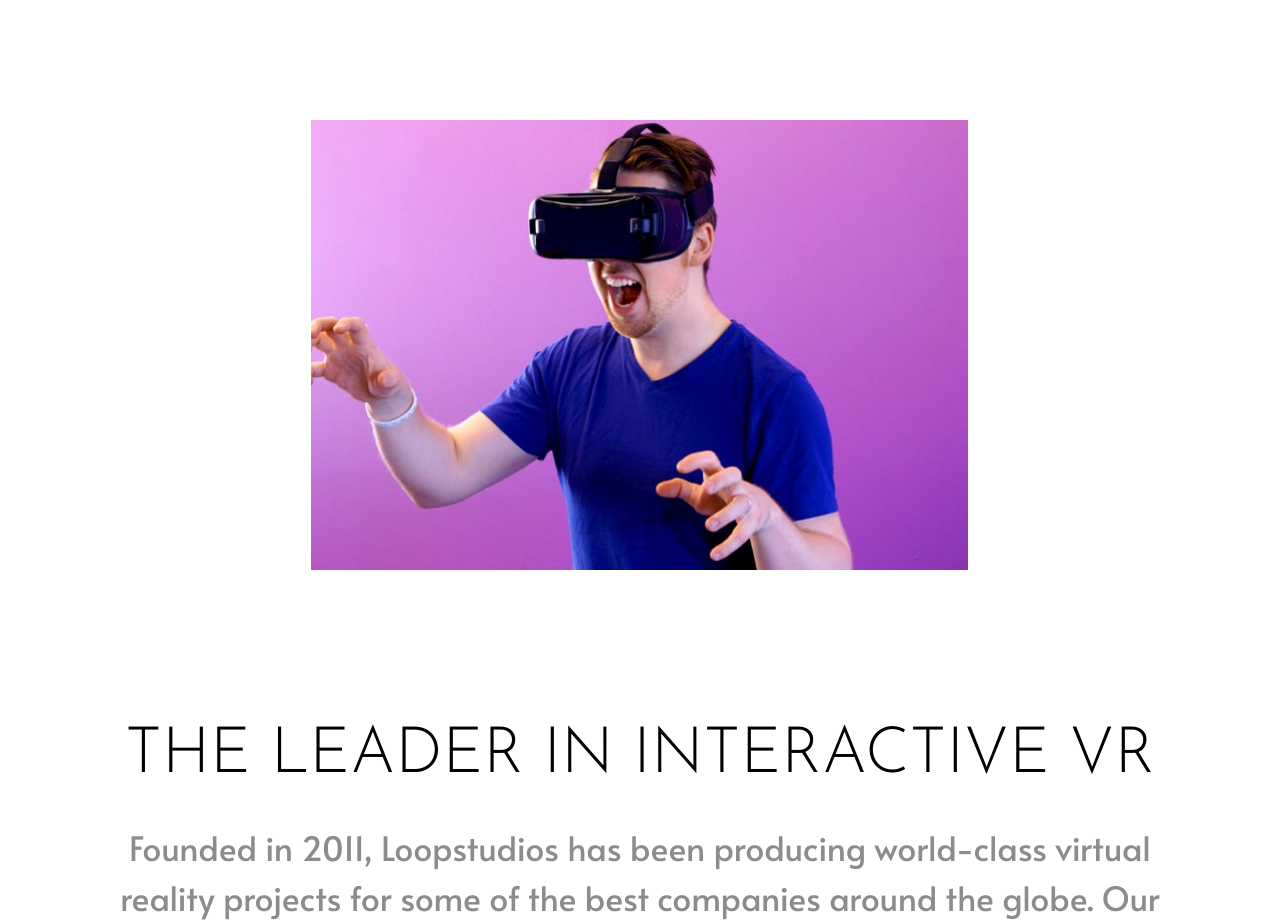
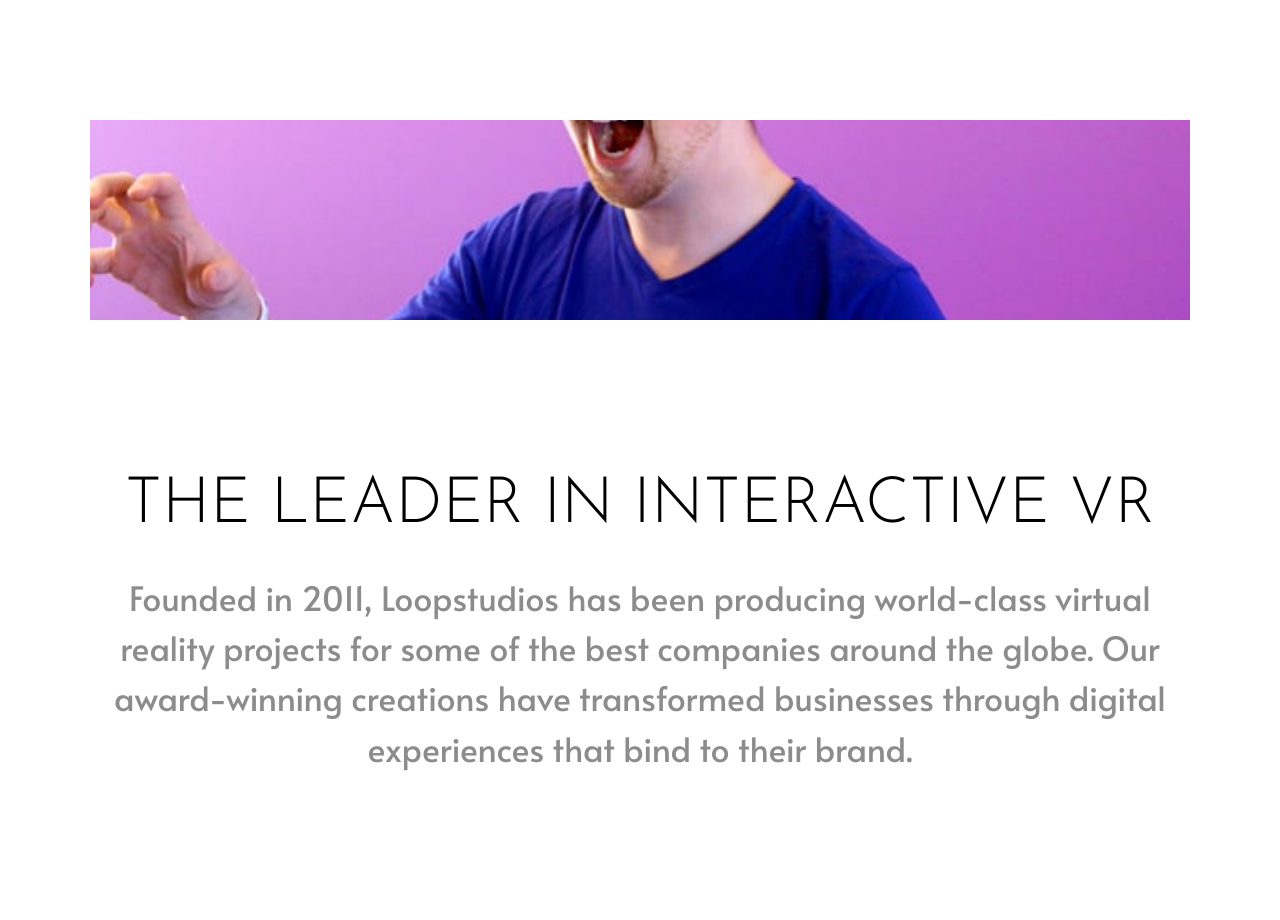
Before and after one commit to Alizzie/Challenge-6, a plain HTML site: page index.html in a window 1280 px wide. Shown: the part 1720-2640 px from the top of the page. Drawn offline with Linux system fonts and the light colour scheme.

Commit message:
Update master.css

```diff
--- a/css/master.css
+++ b/css/master.css
@@ -139,9 +139,9 @@ li {
 }
 
 .vrImage {
-  background: center/ contain no-repeat url("../images/mobile/image-interactive.jpg");
+  background: center/ cover no-repeat url("../images/mobile/image-interactive.jpg");
   width: 100%;
-  height: 450px;
+  height: 200px;
 }
 
 .aboutUs {
```
